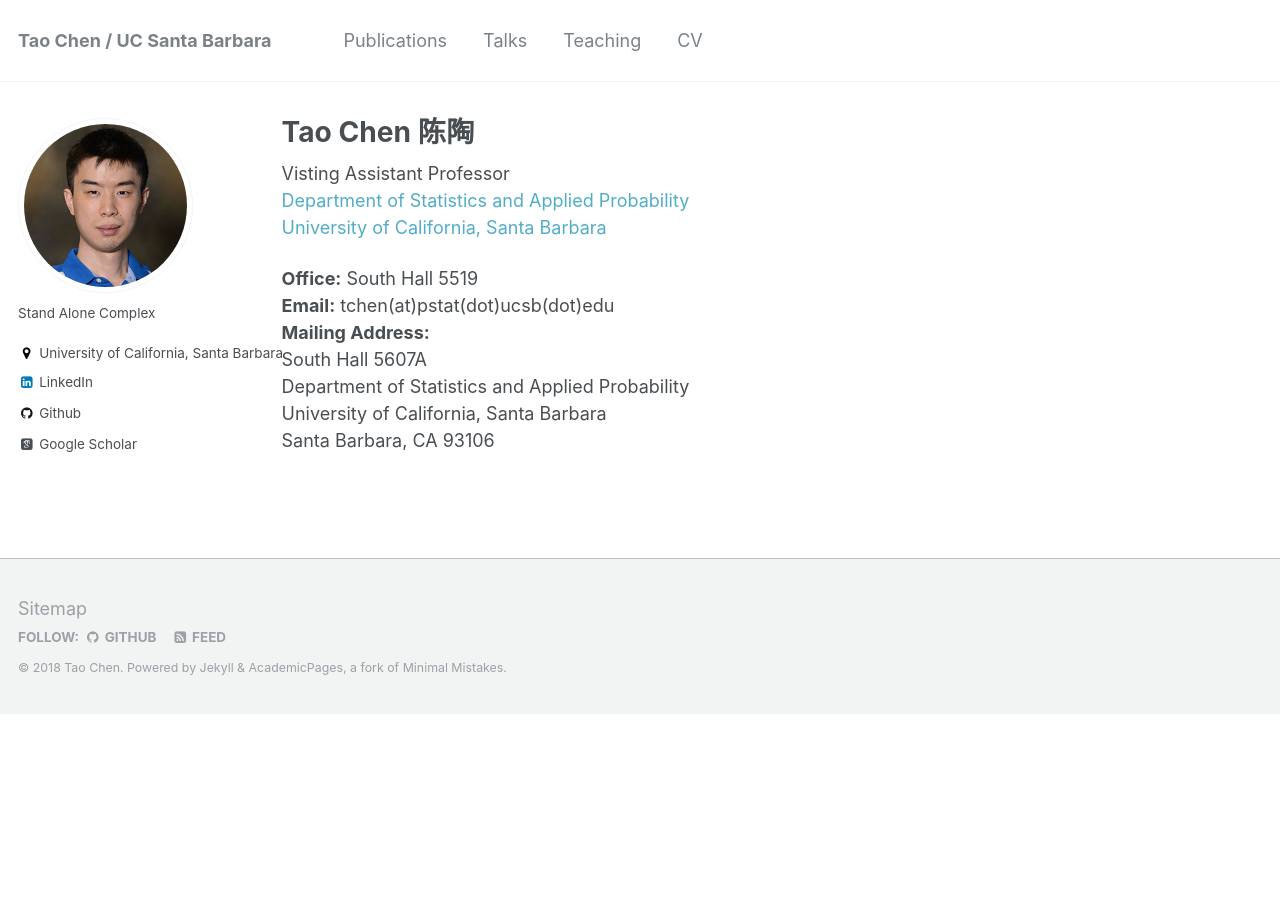
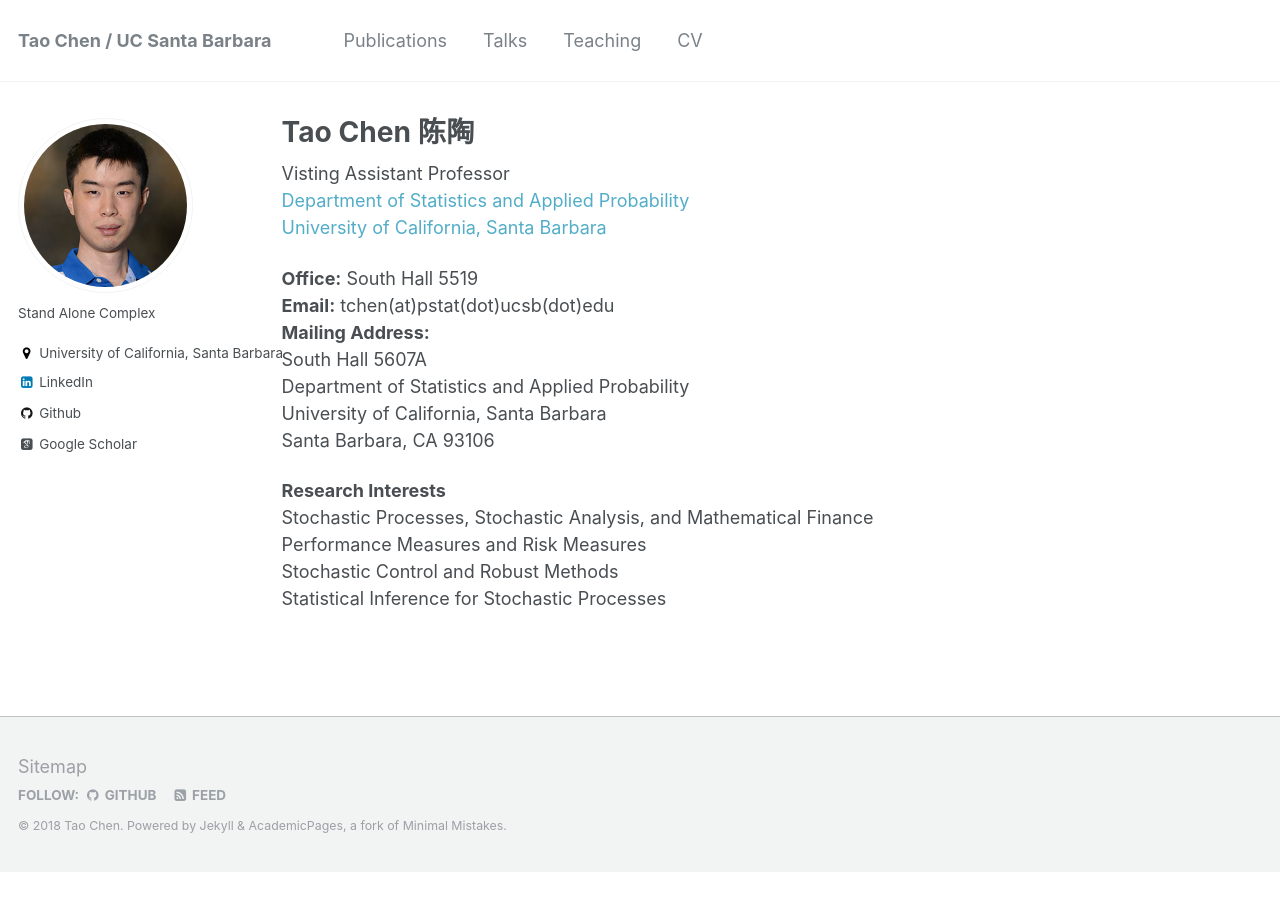
Before and after one commit to cherntodd/cherntodd.github.io, a Jekyll site: the page built from _pages/about.md, in a window 1280 px wide. Built offline with Jekyll 4.4.1, drawn with Linux system fonts in a browser that asks for light colours; some web fonts are replaced.

Commit message:
no message

```diff
--- a/_pages/about.md
+++ b/_pages/about.md
@@ -19,3 +19,9 @@ South Hall 5607A
 Department of Statistics and Applied Probability
 University of California, Santa Barbara
 Santa Barbara, CA 93106
+
+**Research Interests**
+Stochastic Processes, Stochastic Analysis, and Mathematical Finance
+Performance Measures and Risk Measures
+Stochastic Control and Robust Methods
+Statistical Inference for Stochastic Processes
```
